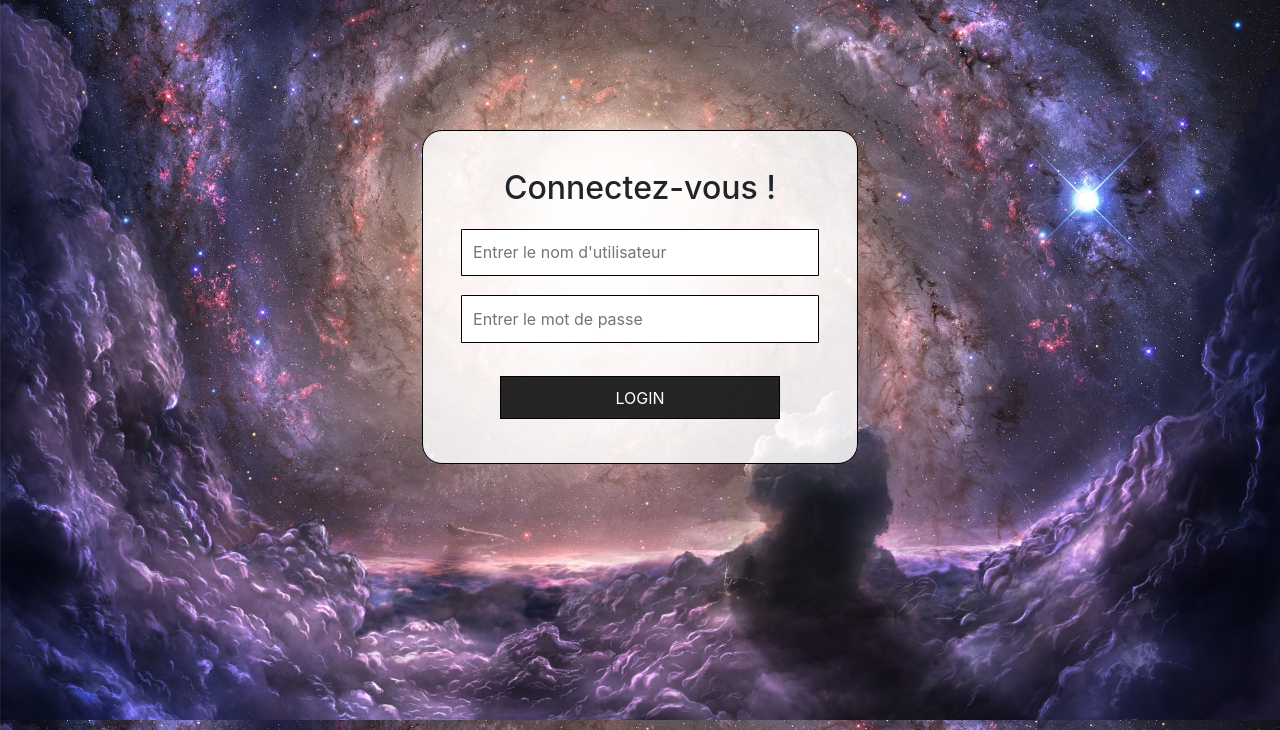
After one commit to Enzo-JURET/CROC-KI_intra-cesi, a PHP site: page /view/connexion.php in a window 1280 px wide. The commit adds this page. Shown: the top 730 px of the page. Run offline with PHP 8.4, Linux system fonts and the light colour scheme.

```diff
--- /dev/null
+++ b/public/css/connexion.css
@@ -0,0 +1,51 @@
+.background {
+	background-image: url("../images/fonds/background-connexion.jpg");
+	background-size: 100%;
+}
+
+* {
+outline: 0;
+}
+
+.page-profil {
+	margin-top: 4%;
+}
+
+#block-profil {
+	border:1px solid #000;
+	margin-top: 6%;
+	background: rgb(255, 255, 255, 0.85);
+	width: 100%;
+	padding-left: 0!important;
+	padding-right: 0!important;
+	height: 100%;
+	border-radius: 20px;
+    height: auto;
+    margin-bottom: 2%;
+}
+
+.title {
+	text-align: center;
+}
+
+.champ {
+	margin-top: 1%;
+	padding: 3%;
+	border:1px solid #000;
+	border-radius: 1%;
+	width: 100%;
+}
+
+.bouton-login {
+	background: rgb(0, 0, 0, 0.85);
+	color: white;
+	border:1px solid #000;
+	padding: 3%;
+	width: 100%;
+	margin-bottom: 10%;
+}
+
+.bouton-login:hover {
+	background: rgb(255, 255, 255, 0.85);
+	color: black;
+}
--- a/public/css/profil.css
+++ b/public/css/profil.css
@@ -1,3 +1,7 @@
+.background {
+	background-image: url("../images/fond-body.jpg");
+}
+
 * {
 outline: 0;
 }
@@ -15,6 +19,7 @@ outline: 0;
 	border-radius: 15px;
 	border-bottom-left-radius: 0px;
     border-bottom-right-radius: 0px;
+    margin-bottom: 2%;
 }
 
 #image-banniere {
@@ -130,6 +135,7 @@ outline: 0;
 	padding: 5%;
 	text-align: center;
 	overflow-y: scroll;
+	margin-bottom: 5%
 }
 
 .barre-progress-info {
--- /dev/null
+++ b/view/connexion.php
@@ -0,0 +1,38 @@
+<!DOCTYPE html>
+<html>
+<head>
+	<title>Accueil</title>
+	<link rel="stylesheet" href="../public/css/bootstrap/bootstrap.min.css" type="text/css"/>
+    <link rel="stylesheet" href="../public/css/header.css" type="text/css"/>
+    <link rel="stylesheet" href="../public/css/connexion.css" type="text/css"/>
+    <link rel="stylesheet" href="../public/css/style.css" type="text/css"/>
+    <script src="https://code.jquery.com/jquery-3.4.1.js" integrity="sha256-WpOohJOqMqqyKL9FccASB9O0KwACQJpFTUBLTYOVvVU=" crossorigin="anonymous"></script>
+    <script type="text/javascript" src="../public/js/header.js"></script>
+</head>
+<body class="background">
+	<div class="row page-profil">
+		<div id="block-profil" class="col-sm-4 offset-sm-4">
+			<h2 class="title">
+				<br>
+				Connectez-vous !
+			</h2>
+		<div class="row page-profil">
+			<div class="col-sm-10 offset-sm-1">
+				<p>
+				 	<input class="champ" type="text" placeholder="Entrer le nom d'utilisateur" name="login" required>
+				</p>
+				<p>
+					<input class="champ" type="password" placeholder="Entrer le mot de passe" name="password" required>
+				</p>
+			</div>
+		</div>
+		<div class="row page-profil">
+			<div class="col-sm-8 offset-sm-2">
+				<p>
+					<input type="submit" class="bouton-login" value='LOGIN' >
+				</p>
+			</div>
+		</div>
+	</div>
+</body>
+</html>
--- a/view/profil.php
+++ b/view/profil.php
@@ -9,12 +9,12 @@
     <script src="https://code.jquery.com/jquery-3.4.1.js" integrity="sha256-WpOohJOqMqqyKL9FccASB9O0KwACQJpFTUBLTYOVvVU=" crossorigin="anonymous"></script>
     <script type="text/javascript" src="../public/js/header.js"></script>
 </head>
-<body>
+<body class="background">
 	<?php require('../view/header.php'); ?>
 	<div class="row page-profil">
 		<div id="block-profil" class="col-sm-10 offset-sm-1">
 			<img id="image-banniere" class="img-fluid" src="../public/images/banniere-test.jpg">
-			<img id="image-profil" src="../public/images/avatar-test.jpg"><
+			<img id="image-profil" src="../public/images/avatar-test.jpg">
 			<div class="row">
 				<div class="col-sm-3 offset-sm-3">
 					<p id="pseudo-info">
```
Also changed, not shown: public/images/fonds/background-connexion.jpg (added).
